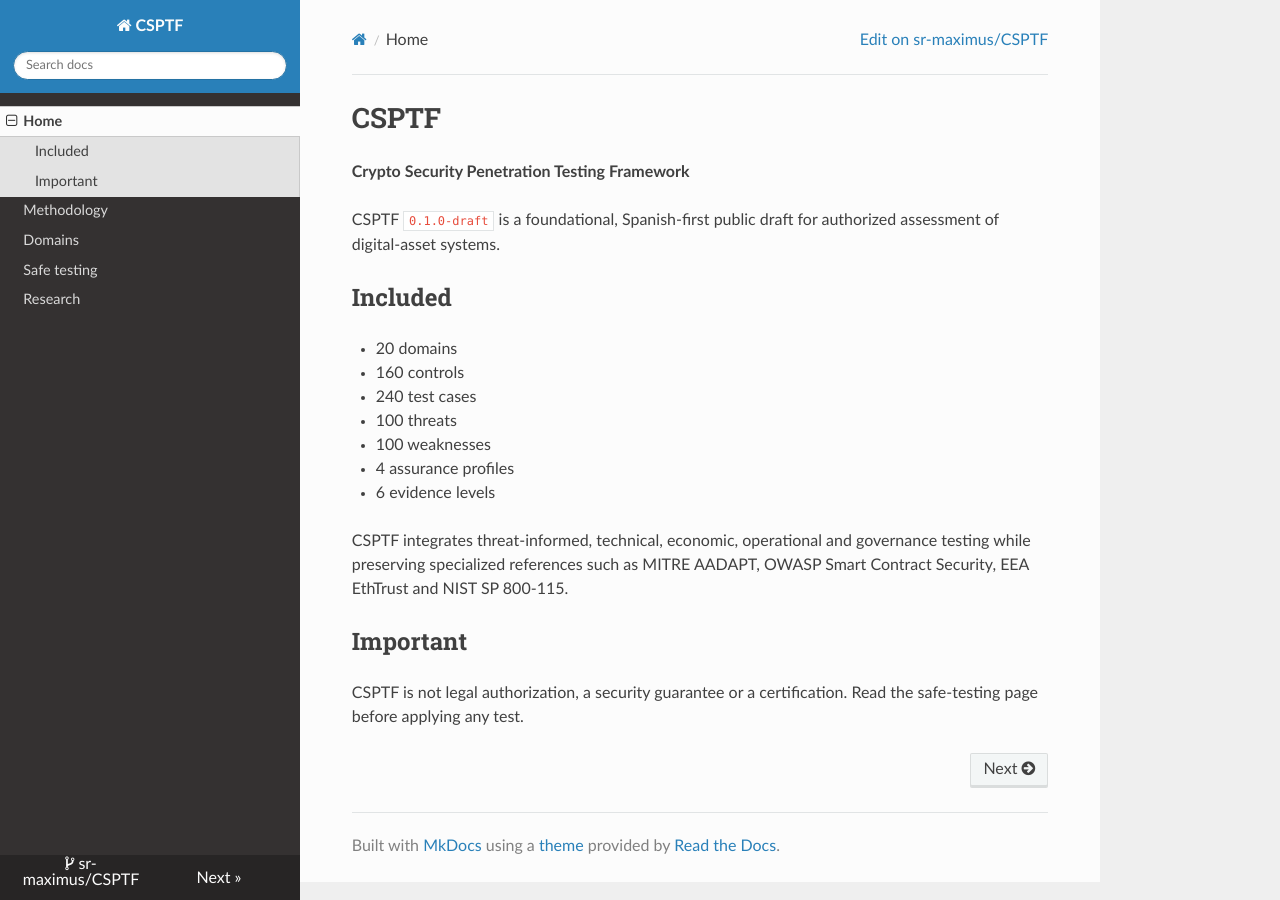
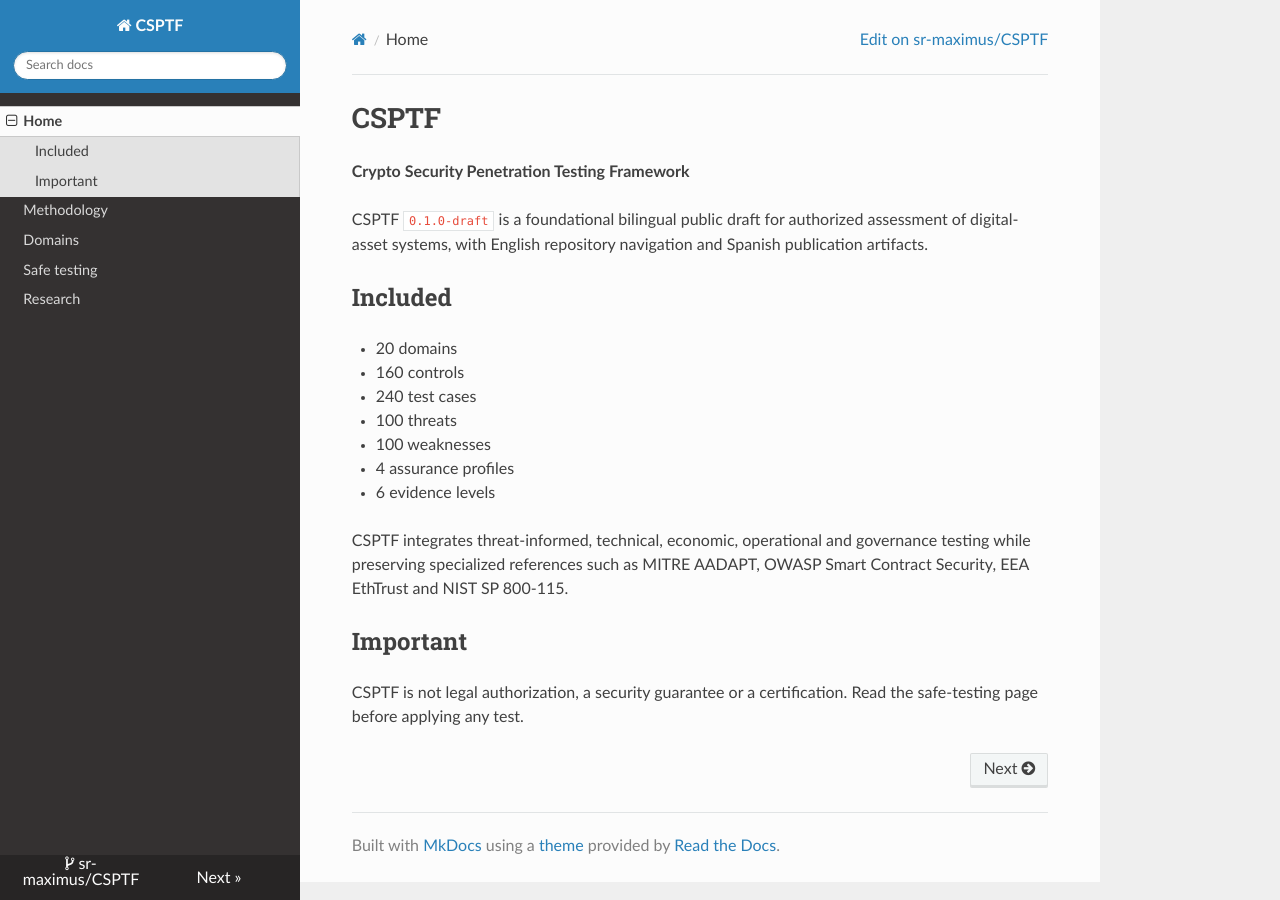
Before and after one commit to sr-maximus/CSPTF, an MkDocs documentation site: the page built from docs/index.md, in a window 1280 px wide. Built offline with MkDocs 1.6.1, drawn with Linux system fonts in a browser that asks for light colours; nearby versions of some CDN libraries.

Commit message:
Clarify CSPTF language positioning

```diff
--- a/docs/index.md
+++ b/docs/index.md
@@ -2,7 +2,7 @@
 
 **Crypto Security Penetration Testing Framework**
 
-CSPTF `0.1.0-draft` is a foundational, Spanish-first public draft for authorized assessment of digital-asset systems.
+CSPTF `0.1.0-draft` is a foundational bilingual public draft for authorized assessment of digital-asset systems, with English repository navigation and Spanish publication artifacts.
 
 ## Included
 
```
Also changed, not shown: README.md (+6 -1 lines), ROADMAP.md (+2 -2 lines), STATUS.md (+1 -1 lines), publication/release-notes-v0.1.0-draft.md (+1 -1 lines).
